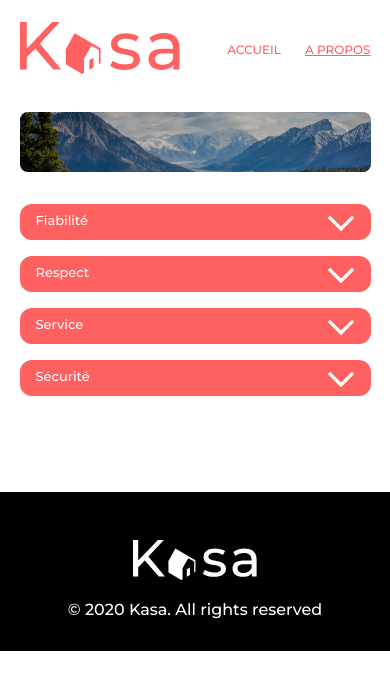
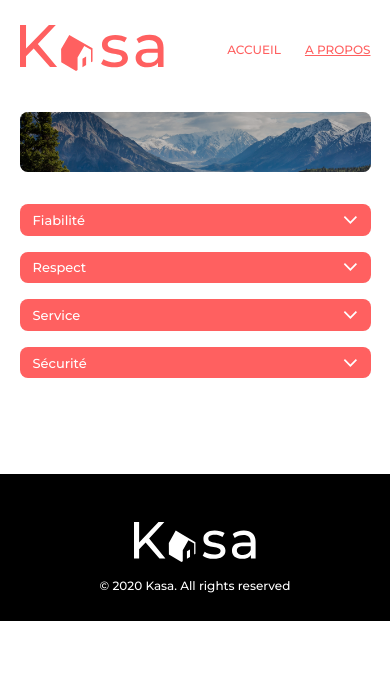
Before and after one commit to Akhael-Sephira/ocr-webdev-project-7, a React (Create React App) app: page /about in a window 390 px wide. Shown: the top 690 px of the page. Built offline with nearby package versions, Linux system fonts and the light colour scheme.

Commit message:
Various small changes.

```diff
--- a/src/components/Banner/Banner.scss
+++ b/src/components/Banner/Banner.scss
@@ -5,7 +5,7 @@
     position: relative;
     overflow: hidden;
     border-radius: 1rem;
-    margin: 2rem auto;
+    margin: 2em auto;
     min-height: 14rem;
 
     background-position: center;
--- a/src/components/Collapsible/Collapsible.scss
+++ b/src/components/Collapsible/Collapsible.scss
@@ -4,13 +4,18 @@
     margin: 1rem 0;
     background-color: var(--container-background-color);
     border-radius: var(--border-radius-medium);
+    font-size: 1.125rem;
 
     &__summary,
     &__content {
-        padding: .5rem 1rem;
+        padding-left: 1em;
+        padding-right: 1em;
     }
 
     &__summary {
+        padding-top: .8em;
+        padding-bottom: .8em;
+
         border-radius: var(--border-radius-medium);
 
         background-color: var(--primary-color);
@@ -22,14 +27,21 @@
         cursor: pointer;
 
         &::after {
-            content: url('../../assets/images/arrow.svg');
+            content: "";
             rotate: 180deg;
+            width: 1.8rem;
+            aspect-ratio: 1 / .5;
+            background-image: url('../../assets/images/arrow.svg');
+            background-size: 100% 100%;
         }
     }
 
     &__content {
         color: var(--primary-color);
         font-weight: 400;
+
+        padding-top: .3em;
+        padding-bottom: .15em;
     }
 
     [open=""] &__summary {
@@ -38,17 +50,29 @@
         }
     }
 
-    &--big-summary &__summary {
-        padding-top: .8rem;
-        padding-bottom: .8rem;
+    &--small-border {
+        border-radius: var(--border-radius-small);
+    }
+    &--small-border &__summary {
+        border-radius: var(--border-radius-small);
     }
 }
 
 
 @media (max-width: $mobile-break-point) {
     .collapsible {
+        border-radius: var(--border-radius-small);
+
         &__summary {
             font-size: .8125rem;
+            padding-top: .6em;
+            padding-bottom: .6em;
+
+            border-radius: var(--border-radius-small);
+
+            &::after {
+                width: .9rem;
+            }
         }
         &__content {
             font-size: .75rem;
--- a/src/components/Footer/Footer.scss
+++ b/src/components/Footer/Footer.scss
@@ -1,12 +1,24 @@
 .footer {
     background-color: black;
     color: white;
-    padding-top: 3rem;
-    padding-bottom: 1rem;
+    padding-top: 3em;
+    padding-bottom: 1em;
     text-align: center;
-    margin-top: 6rem;
+    margin-top: 6em;
 
     &__logo {
-        height: 2.5rem;
+        width: 7.625rem;
+    }
+
+    &__copyrights {
+        font-size: 1.5rem;
     }
 }
+
+@media (max-width: 600px) {
+    .footer {
+        &__copyrights {
+            font-size: .75rem;
+        }
+    }
+}
--- a/src/components/Header/Header.scss
+++ b/src/components/Header/Header.scss
@@ -2,17 +2,24 @@
 
 .header {
     display: flex;
+    flex-wrap: wrap;
     justify-content: space-between;
     align-items: center;
-    height: 4rem;
-    margin-top: 3rem;
-    margin-bottom: 4rem;
+    height: 4em;
+    margin-top: 3em;
+    margin-bottom: 4em;
+
+    &__logo {
+        width: 13rem;
+    }
 
     &__nav ul {
 
         list-style: none;
         display: flex;
-        gap: 3rem;
+        gap: 3em;
+
+        padding: 0;
     }
 
     &__nav a {
@@ -29,14 +36,14 @@
 @media (max-width: $mobile-break-point) {
 
     .header {
-        margin-top: 1rem;
-        margin-bottom: 1rem;
+        margin-top: 1em;
+        margin-bottom: 1em;
 
         &__logo {
-            width: 10rem;
+            width: 9rem;
         }
         &__nav ul {
-            gap: 1.5rem;
+            gap: 1.5em;
         }
         &__nav a {
             font-size: 0.75rem;
--- a/src/components/LodgingCard/LodgingCard.scss
+++ b/src/components/LodgingCard/LodgingCard.scss
@@ -2,7 +2,7 @@
 .lodging-card {
     background-color: var(--primary-color);
     border-radius: var(--border-radius-small);
-    padding: 1.5rem;
+    padding: 1.5em;
     width: 100%;
     height: 100%;
     position: relative;
@@ -38,5 +38,6 @@
         color: white;
         margin: 0;
         z-index: 3;
+        font-size: 1.125rem;
     }
 }
--- a/src/components/Slideshow/Slideshow.js
+++ b/src/components/Slideshow/Slideshow.js
@@ -15,7 +15,6 @@ export default function Slideshow({pictures}) {
         }
     }
 
-
     return (
         <div className="slideshow large-block">
             <div className='slideshow__img' style={{ backgroundImage: `url(${pictures[currentlyShown]})`}} />
--- a/src/pages/About/About.js
+++ b/src/pages/About/About.js
@@ -7,17 +7,25 @@ export default function About() {
     return (
         <>
             <Banner image={bannerImg} />
-            <Collapse className="medium-block" summary="Fiabilité">
-                Les annonces postées sur Kasa garantissent une fiabilité totale. Les photos sont conformes aux logements, et toutes les informations sont régulièrement vérifiées  par nos équipes.
+            <Collapse className="medium-block collapsible--small-border" summary="Fiabilité">
+                <p>
+                    Les annonces postées sur Kasa garantissent une fiabilité totale. Les photos sont conformes aux logements, et toutes les informations sont régulièrement vérifiées  par nos équipes.
+                </p>
             </Collapse>
-            <Collapse className="medium-block" summary="Respect">
+            <Collapse className="medium-block collapsible--small-border" summary="Respect">
+                <p>
                     La bienveillance fait partie des valeurs fondatrices de Kasa. Tout comportement discriminatoire ou de perturbation du voisinage entraînera une exclusion de notre plateforme.
+                </p>
             </Collapse>
-            <Collapse className="medium-block" summary="Service">
-                Nos équipes se tiennent à votre disposition pour vous fournir une expérience parfaite. N'hésitez pas à nous contacter si vous avez la moindre question.
+            <Collapse className="medium-block collapsible--small-border" summary="Service">
+                <p>
+                    Nos équipes se tiennent à votre disposition pour vous fournir une expérience parfaite. N'hésitez pas à nous contacter si vous avez la moindre question.
+                </p>
             </Collapse>
-            <Collapse className="medium-block" summary="Sécurité">
-                La sécurité est la priorité de Kasa. Aussi bien pour nos hôtes que pour les voyageurs, chaque logement correspond aux critères de sécurité établis par nos services. En laissant une note aussi bien à l'hôte qu'au locataire, cela permet à nos équipes de vérifier que les standards sont bien respectés. Nous organisons également des ateliers sur la sécurité domestique pour nos hôtes.
+            <Collapse className="medium-block collapsible--small-border" summary="Sécurité">
+                <p>
+                    La sécurité est la priorité de Kasa. Aussi bien pour nos hôtes que pour les voyageurs, chaque logement correspond aux critères de sécurité établis par nos services. En laissant une note aussi bien à l'hôte qu'au locataire, cela permet à nos équipes de vérifier que les standards sont bien respectés. Nous organisons également des ateliers sur la sécurité domestique pour nos hôtes.
+                </p>
             </Collapse>
         </>
     )
--- a/src/pages/Home/Home.js
+++ b/src/pages/Home/Home.js
@@ -2,7 +2,7 @@ import Banner from "../../components/Banner/Banner";
 import LodgingCard from "../../components/LodgingCard/LodgingCard";
 import './Home.scss'
 import lodgings from '../../data/logements.json'
-import bannerImg from '../../assets/images/banner.jpg'
+import bannerImg from '../../assets/images/banner-home.jpg'
 
 export default function Home() {
     return (
--- a/src/pages/Home/Home.scss
+++ b/src/pages/Home/Home.scss
@@ -1,16 +1,16 @@
 .lodging-list {
     background-color: var(--container-background-color);
     border-radius: var(--border-radius-medium);
-    padding: 2.5rem;
+    padding: 2.5em;
     list-style: none;
 
     display: flex;
     flex-wrap: wrap;
-    gap: 2.5rem;
+    gap: 2.5em;
 
     > * {
         flex: 1;
-        flex-basis: 300px;
+        flex-basis: 21rem;
         aspect-ratio: 1 / 1;
     }
 }
@@ -21,5 +21,9 @@
     .lodging-list {
         padding: 0;
         background: transparent;
+
+        > * {
+            aspect-ratio: 355 / 255;
+        }
     }
 }
--- a/src/pages/NotFound/NotFound.scss
+++ b/src/pages/NotFound/NotFound.scss
@@ -14,7 +14,7 @@
     &__title {
         font-size: 18rem;
         color: var(--primary-color);
-        margin: 1rem;
+        margin-bottom: .2em;
         font-weight: 900;
     }
     &__text {
@@ -23,7 +23,6 @@
     }
     &__link {
         font-size: 1.125rem;
-        margin-bottom: 10em;
     }
 }
 
@@ -41,7 +40,6 @@
         }
         &__link {
             font-size: 0.875rem;
-            margin-bottom: 10em;
         }
     }
 }
--- a/src/styles/_utility.scss
+++ b/src/styles/_utility.scss
@@ -11,7 +11,3 @@
   margin-right: auto !important;
   width: 90%;
 }
-
-.paddingless-block {
-  width: 100%;
-}
```
Also changed, not shown: src/assets/images/banner-home.jpg (renamed from src/assets/images/banner.jpg), src/components/Tag/Tag.js (line endings or trailing spaces), 1 other file (tests, documents, lock files or other folders).
